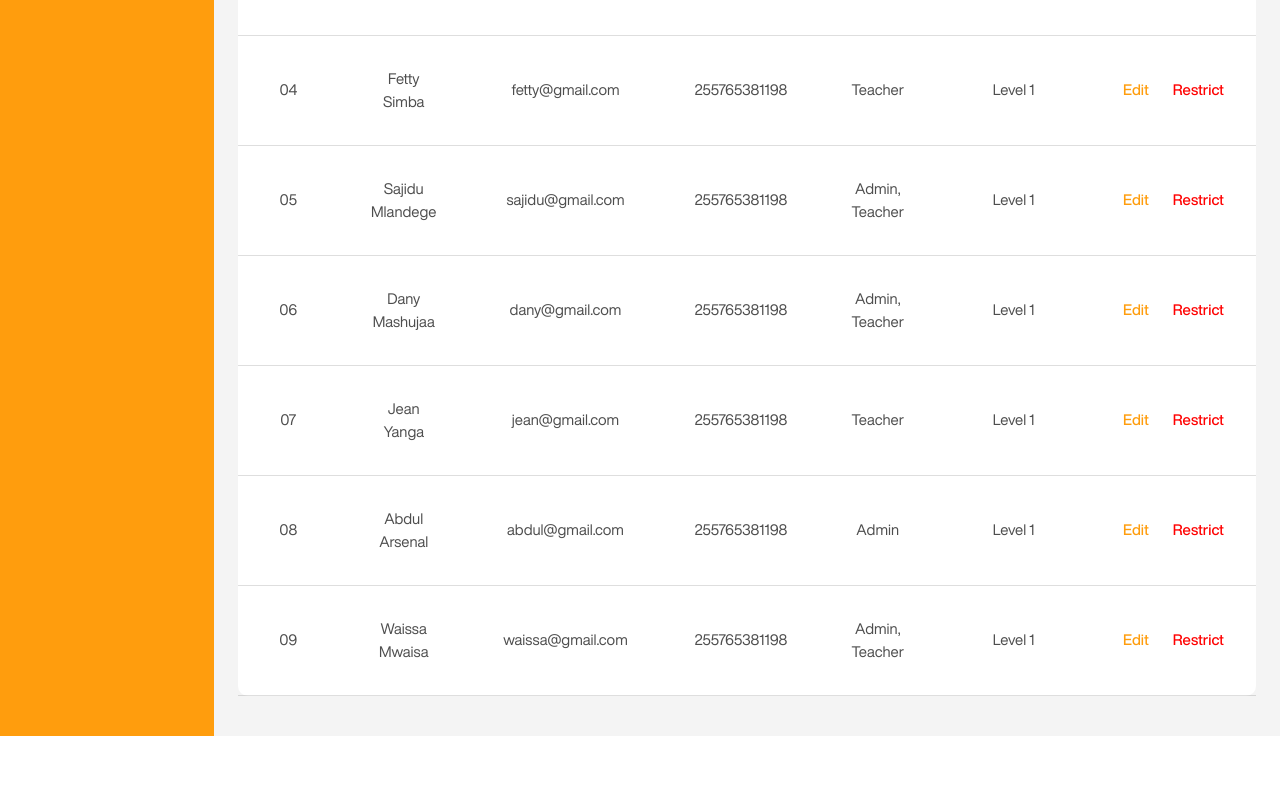
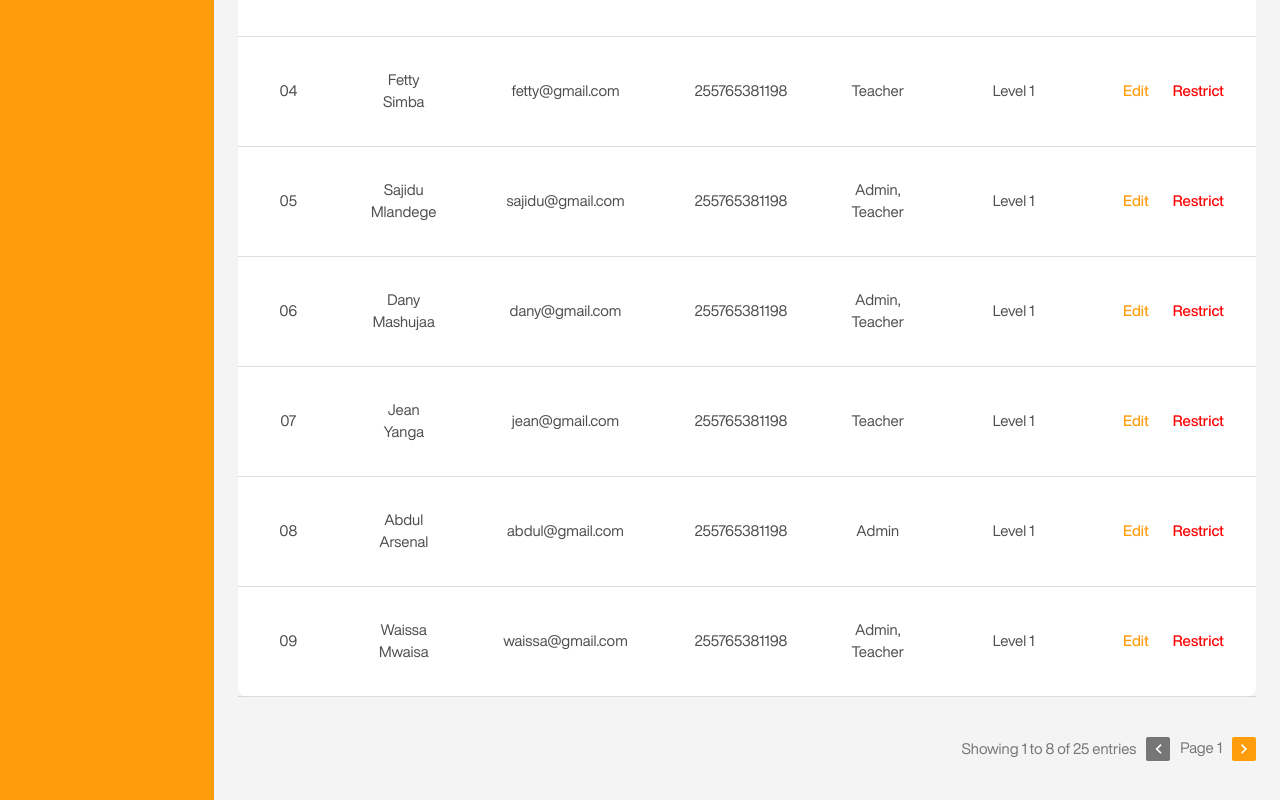
Before and after one commit to vaylette/SDAdmin, a Next.js app: page /dashboard/user-management in a window 1280 px wide. Shown: the part 620-1420 px from the top of the page. Before the commit the page ends 1356 px from the top, so only its background shows below. Built offline with nearby package versions, Linux system fonts and the light colour scheme.

Commit message:
Customizing the table footer

```diff
--- a/app/_components/datatable.tsx
+++ b/app/_components/datatable.tsx
@@ -14,7 +14,7 @@
 //     const tableInstance = useReactTable({
 //         columns: columnDef,
 //         data: tableData,
-//         getCoreRowModel: getCoreRowModel(),
+//         getCoreRowModel: getCoreRowModel(),#22222299
 //     })
 //   return (
 //     <>
--- a/app/dashboard/user-management/page.tsx
+++ b/app/dashboard/user-management/page.tsx
@@ -183,7 +183,6 @@ export default function UserManagement() {
   ]
 
   const [data, setData] = useState(() => [...users])
-  const rerender = useReducer(() => ({}), {})[1]
 
   const table = useReactTable({ data, columns, getCoreRowModel: getCoreRowModel()})
 
@@ -201,8 +200,8 @@ export default function UserManagement() {
             </div>
             <button className='w-[178px] h-[60px] rounded-[5px] bg-orange-default text-white-default flex items-center justify-center'>Add {tab.admins ? 'Admin' : (tab.parents ? 'Parent' : (tab.students ? 'Student' : 'Teacher'))} +</button>
           </div>
-          <div>
-            <table className='min-w-full h-auto rounded-[10px] text-black-100 bg-white-default text-[15px]'>
+          <div className='flex flex-col gap-10 text-[15px]'>
+            <table className='min-w-full h-auto rounded-[10px] text-black-100 bg-white-default'>
               <thead className='uppercase font-medium'>
                 {table.getHeaderGroups().map(headerGroup => (
                   <tr key={headerGroup.id} className='border-b-[1px] border-b-black-700'>
@@ -231,6 +230,24 @@ export default function UserManagement() {
                 ))}
               </tbody>
             </table>
+            <div className='flex justify-end text-black-400 leading-4'>
+              <div className='flex flex-row items-center gap-[10px]'>
+                <span>Showing 1 to 8 of 25 entries</span>
+                <div className='flex flex-row gap-[10px] items-center'>
+                  <button className='bg-black-400 w-6 h-6 flex items-center justify-center rounded-sm'>
+                    <svg xmlns="http://www.w3.org/2000/svg" width="7" height="10" viewBox="0 0 7 10" fill="none">
+                      <path fillRule="evenodd" clipRule="evenodd" d="M6.65807 8.69893L2.89593 4.92857L6.65807 1.15821L5.49986 0L0.571289 4.92857L5.49986 9.85714L6.65807 8.69893Z" fill="white"/>
+                    </svg>
+                  </button>
+                  <span className='leading-normal'>Page 1</span>
+                  <button className='bg-orange-default w-6 h-6 flex items-center justify-center rounded-sm'>
+                    <svg xmlns="http://www.w3.org/2000/svg" width="7" height="10" viewBox="0 0 7 10" fill="none">
+                      <path fillRule="evenodd" clipRule="evenodd" d="M0 8.69893L3.76214 4.92857L0 1.15821L1.15821 0L6.08679 4.92857L1.15821 9.85714L0 8.69893Z" fill="white"/>
+                    </svg>
+                  </button>
+                </div>
+              </div>
+            </div>
           </div>
         </div>
       </div>
```
